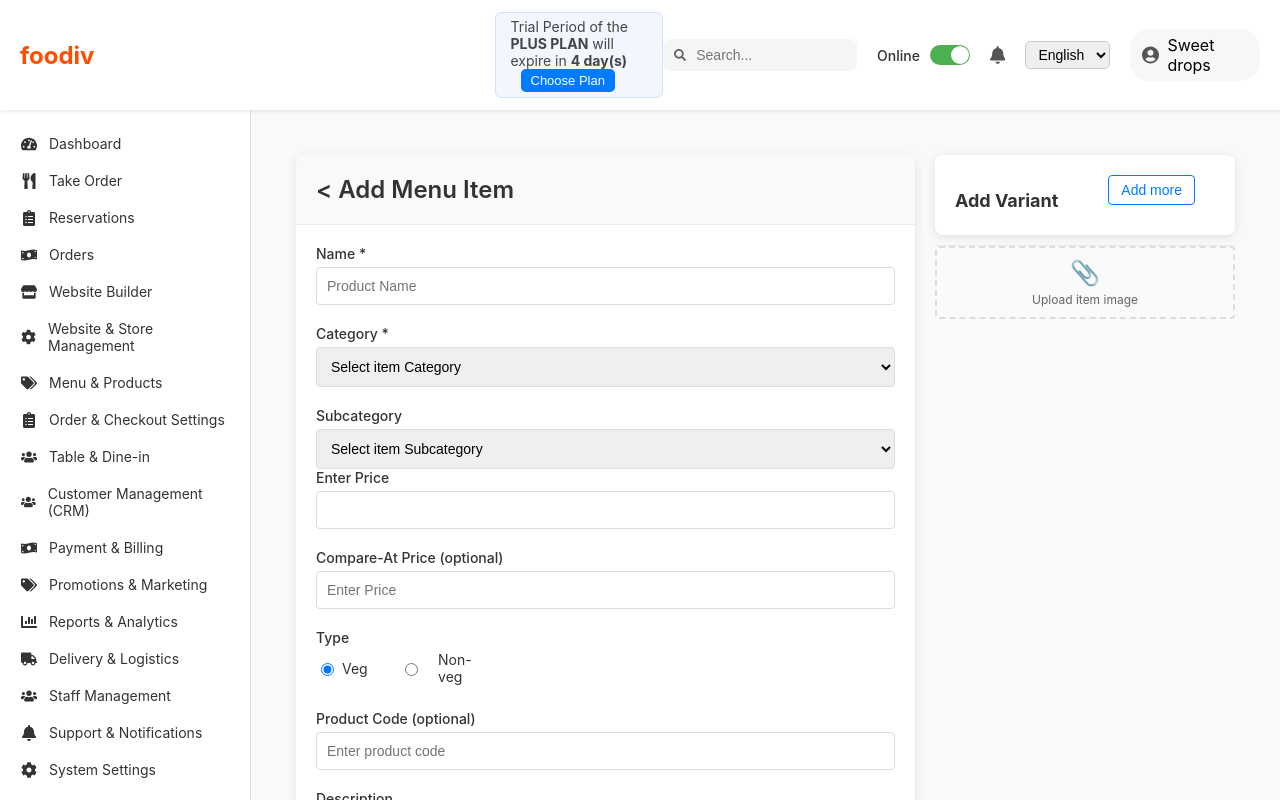
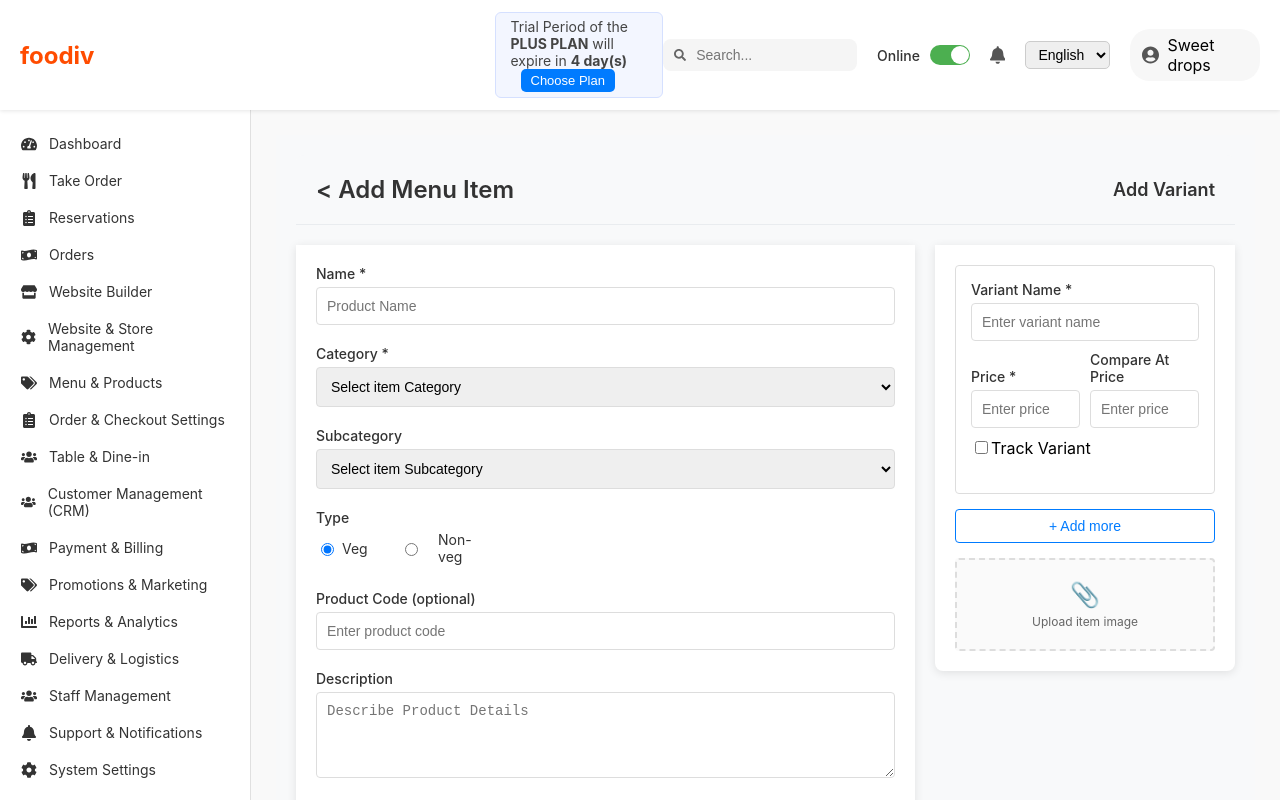
Before and after one commit to SharmBB/Os76-Resturant-Admin, a React (Create React App) app: page /menu-item-added in a window 1280 px wide. Shown: the top 800 px of the page. Built offline with nearby package versions, Linux system fonts and the light colour scheme.

Commit message:
change the MEnuItemForm

```diff
--- a/src/pages/Menu & Products/MenuItemAddedForm.css
+++ b/src/pages/Menu & Products/MenuItemAddedForm.css
@@ -7,44 +7,68 @@
   margin: 0 auto;
 }
 
+.shared-header {
+  display: flex;
+  justify-content: space-between;
+  align-items: center;
+  background: #f8f9fa;
+  padding: 20px;
+  border-bottom: 1px solid #e9ecef;
+  margin-bottom: 20px;
+  border-radius: 8px 8px 0 0;
+}
+
+.shared-header h2 {
+  margin: 0;
+  font-size: 24px;
+  font-weight: 600;
+  color: #333;
+}
+
+.shared-header h3 {
+  margin: 0;
+  font-size: 18px;
+  font-weight: 600;
+  color: #333;
+}
+
+.how-it-works-btn {
+  background: #007bff;
+  color: white;
+  border: none;
+  width: 150px;
+  height: 30px;
+  font-size: 16px;
+  cursor: pointer;
+  display: flex;
+  align-items: center;
+  justify-content: center;
+}
+
+.how-it-works-btn:hover {
+  background: #0056b3;
+}
+
 .main-container {
   display: flex;
   gap: 20px;
   align-items: flex-start;
 }
 
-.add-menu-form {
+.left-panel,
+.right-panel {
   background: white;
-  border-radius: 8px;
+  border-radius: 0 0 8px 8px;
   box-shadow: 0 2px 10px rgba(0, 0, 0, 0.1);
   overflow: hidden;
+}
+
+.left-panel {
   flex: 1;
 }
 
-.form-header {
-  display: flex;
-  justify-content: space-between;
-  align-items: center;
-  background: #f8f9fa;
-  padding: 20px;
-  border-bottom: 1px solid #e9ecef;
-}
-
-.form-header h2 {
-  margin: 0;
-  font-size: 24px;
-  font-weight: 600;
-  color: #333;
-}
-
-.info-btn {
-  background: #007bff;
-  color: white;
-  border: none;
-  border-radius: 20px;
-  padding: 8px 12px;
-  font-size: 12px;
-  cursor: pointer;
+.right-panel {
+  width: 300px;
 }
 
 .form-body {
@@ -84,41 +108,13 @@
 
 .form-row {
   display: flex;
-  gap: 20px;
+  gap: 10px;
   align-items: end;
 }
 
 .form-row .form-group {
   flex: 1;
   margin-bottom: 0;
-}
-
-.upload-image {
-  display: flex;
-  flex-direction: column;
-  align-items: center;
-  gap: 5px;
-  padding: 10px;
-  border: 2px dashed #ddd;
-  border-radius: 4px;
-  background: #fafafa;
-  cursor: pointer;
-  min-width: 150px;
-}
-
-.upload-image:hover {
-  border-color: #007bff;
-}
-
-.upload-image label {
-  font-size: 24px;
-  margin: 0;
-  cursor: pointer;
-}
-
-.upload-image span {
-  font-size: 12px;
-  color: #666;
 }
 
 .radio-group {
@@ -134,16 +130,17 @@
   font-weight: normal;
 }
 
-.checkbox-group label {
+.checkbox-group {
   display: flex;
   align-items: center;
   gap: 8px;
   cursor: pointer;
   font-weight: normal;
+  margin-bottom: 20px;
 }
 
-.submit-btn {
-  background: #28a745;
+.save-btn {
+  background: #6c757d;
   color: white;
   border: none;
   padding: 12px 24px;
@@ -154,82 +151,36 @@
   margin-top: 10px;
 }
 
-.submit-btn:hover {
-  background: #218838;
+.save-btn:hover {
+  background: #5a6268;
 }
 
-/* Add Variant Section */
-.add-variant-section {
-  background: white;
-  border-radius: 8px;
-  box-shadow: 0 2px 10px rgba(0, 0, 0, 0.1);
-  width: 300px;
+/* Right Panel Styles */
+.variants-container {
+  padding: 20px;
   display: flex;
   flex-direction: column;
-  transition: height 0.3s ease, min-height 0.3s ease;
-}
-
-.add-variant-section.collapsed {
-  min-height: 80px; /* Small compact height */
-  height: 80px;
-}
-
-.add-variant-section.expanded {
-  min-height: 500px; /* Big expanded height */
-  height: auto;
-}
-
-.variant-header {
-  padding: 20px;
-  border-bottom: 1px solid #e9ecef;
-  display: flex;
-  justify-content: space-between;
-  align-items: center;
-}
-
-.variant-header h3 {
-  margin: 0;
-  font-size: 18px;
-  color: #333;
-}
-
-.collapsed-btn {
-  background: #007bff;
-  color: white;
-  border: none;
-  border-radius: 4px;
-  padding: 6px 12px;
-  font-size: 14px;
-  cursor: pointer;
-}
-
-.collapsed-btn:hover {
-  background: #0056b3;
-}
-
-.variants-list {
-  flex: 1;
-  display: flex;
-  flex-direction: column;
-  gap: 15px;
-  padding: 0 20px 20px;
-  overflow-y: auto;
+  height: 100%;
 }
 
 .variant-item {
   border: 1px solid #ddd;
   border-radius: 4px;
   padding: 15px;
+  margin-bottom: 15px;
   position: relative;
-  margin-bottom: 10px;
 }
 
 .variant-item .form-group {
   margin-bottom: 10px;
 }
 
-.variant-item .form-group input {
-  width: 100%;
+.variant-item .form-row {
+  gap: 10px;
+}
+
+.variant-item .form-row .form-group {
+  margin-bottom: 10px;
 }
 
 .remove-variant-btn {
@@ -254,14 +205,43 @@
   border: 1px solid #007bff;
   color: #007bff;
   border-radius: 4px;
-  padding: 6px 12px;
+  padding: 8px 12px;
   font-size: 14px;
   cursor: pointer;
   align-self: flex-start;
-  margin: 0 20px 20px;
+  margin-bottom: 15px;
+  width: 100%;
 }
 
 .add-more-btn:hover {
   background: #007bff;
   color: white;
 }
+
+.upload-image {
+  display: flex;
+  flex-direction: column;
+  align-items: center;
+  gap: 5px;
+  padding: 20px;
+  border: 2px dashed #ddd;
+  border-radius: 4px;
+  background: #fafafa;
+  cursor: pointer;
+  margin-top: auto;
+}
+
+.upload-image:hover {
+  border-color: #007bff;
+}
+
+.upload-image label {
+  font-size: 24px;
+  margin: 0;
+  cursor: pointer;
+}
+
+.upload-image span {
+  font-size: 12px;
+  color: #666;
+}
--- a/src/pages/Menu & Products/MenuItemAddedForm.jsx
+++ b/src/pages/Menu & Products/MenuItemAddedForm.jsx
@@ -8,22 +8,26 @@ function MenuItemAddedForm() {
     name: '',
     category: '',
     subcategory: '',
-    price: '',
-    comparePrice: '',
     type: 'Veg',
     productCode: '',
     description: '',
-    trackInventory: false
   });
 
-  const [variants, setVariants] = useState([]);
-  const [isExpanded, setIsExpanded] = useState(false);
+  const [variants, setVariants] = useState([
+    {
+      id: Date.now(),
+      variantName: '',
+      price: '',
+      comparePrice: '',
+      track: false
+    }
+  ]);
 
   const handleChange = (e) => {
     const { name, value, type, checked } = e.target;
     setFormData(prev => ({
       ...prev,
-      [name]: type === 'checkbox' ? checked : value
+      [name]: type === 'radio' ? value : (type === 'checkbox' ? checked : value)
     }));
   };
 
@@ -37,34 +41,41 @@ function MenuItemAddedForm() {
     const newVariant = {
       id: Date.now(),
       variantName: '',
-      variantPrice: '',
-      variantOptions: ''
+      price: '',
+      comparePrice: '',
+      track: false
     };
     setVariants(prev => [...prev, newVariant]);
-    setIsExpanded(true); // Expand on adding variant
   };
 
   const updateVariant = (id, field, value) => {
-    setVariants(prev => prev.map(v => v.id === id ? { ...v, [field]: value } : v));
+    setVariants(prev => prev.map(v => v.id === id ? { ...v, [field]: typeof value === 'boolean' ? value : value } : v));
   };
 
   const removeVariant = (id) => {
     setVariants(prev => prev.filter(v => v.id !== id));
-    if (variants.length === 1) {
-      setIsExpanded(false); // Collapse if no variants left
-    }
+  };
+
+  const handleHowItWorks = () => {
+    // Handle "How it works" modal or info
+    console.log('How it works clicked');
   };
 
   return (
     <DashboardLayout>
+
+
       <div className="app">
-        <div className="main-container">
 
-          <form onSubmit={handleSubmit} className="add-menu-form">
-                    <div className="form-header">
+        <div className="shared-header">
           <h2>&lt; Add Menu Item</h2>
+          <h3>Add Variant</h3>
         </div>
 
+
+        <div className="main-container">
+          <div className="left-panel">
+            <form onSubmit={handleSubmit}>
               <div className="form-body">
                 <div className="form-group">
                   <label>Name *</label>
@@ -94,7 +105,6 @@ function MenuItemAddedForm() {
                   </select>
                 </div>
 
-              <div className="form-row">
                 <div className="form-group">
                   <label>Subcategory</label>
                   <select
@@ -107,33 +117,6 @@ function MenuItemAddedForm() {
                     <option value="sub2">Subcategory 2</option>
                     {/* Add more options as needed */}
                   </select>
-                </div>
-
-              </div>
-
-              <div className="form-group">
-                <label>Enter Price</label>
-                <input
-                  type="number"
-                  name="price"
-                  value={formData.price}
-                  onChange={handleChange}
-                  step="0.01"
-                  min="0"
-                />
-              </div>
-
-              <div className="form-group">
-                <label>Compare-At Price (optional)</label>
-                <input
-                  type="number"
-                  name="comparePrice"
-                  value={formData.comparePrice}
-                  onChange={handleChange}
-                  step="0.01"
-                  min="0"
-                  placeholder="Enter Price"
-                />
                 </div>
 
                 <div className="form-group">
@@ -184,31 +167,74 @@ function MenuItemAddedForm() {
                   />
                 </div>
 
+                <button type="submit" className="save-btn">Save</button>
+              </div>
+            </form>
+          </div>
+
+          <div className="right-panel">
+            <div className="variants-container">
+              {variants.map((variant) => (
+                <div key={variant.id} className="variant-item">
+                  <div className="form-group">
+                    <label>Variant Name *</label>
+                    <input
+                      type="text"
+                      value={variant.variantName}
+                      onChange={(e) => updateVariant(variant.id, 'variantName', e.target.value)}
+                      placeholder="Enter variant name"
+                      required
+                    />
+                  </div>
+
+                  <div className="form-row">
+                    <div className="form-group">
+                      <label>Price *</label>
+                      <input
+                        type="number"
+                        value={variant.price}
+                        onChange={(e) => updateVariant(variant.id, 'price', e.target.value)}
+                        step="0.01"
+                        min="0"
+                        placeholder="Enter price"
+                        required
+                      />
+                    </div>
+                    <div className="form-group">
+                      <label>Compare At Price</label>
+                      <input
+                        type="number"
+                        value={variant.comparePrice}
+                        onChange={(e) => updateVariant(variant.id, 'comparePrice', e.target.value)}
+                        step="0.01"
+                        min="0"
+                        placeholder="Enter price"
+                      />
+                    </div>
+                  </div>
+
                   <div className="checkbox-group">
                     <label>
                       <input
                         type="checkbox"
-                    name="trackInventory"
-                    checked={formData.trackInventory}
-                    onChange={handleChange}
+                        checked={variant.track}
+                        onChange={(e) => updateVariant(variant.id, 'track', e.target.checked)}
                       />
-                  Track Inventory
+                      Track Variant
                     </label>
                   </div>
 
-              <button type="submit" className="submit-btn">Add Item</button>
-            </div>
-          </form>
-
-          <div className={`add-variant-section ${isExpanded ? 'expanded' : 'collapsed'}`}>
-            <div className="variant-header">
-              <h3>Add Variant</h3>
-              {!isExpanded && (
-                <button type="button" className="add-more-btn collapsed-btn" onClick={addVariant}>
-                  Add more
+                  {variants.length > 1 && (
+                    <button type="button" className="remove-variant-btn" onClick={() => removeVariant(variant.id)}>
+                      Remove
                     </button>
                   )}
                 </div>
+              ))}
+
+              <button type="button" className="add-more-btn" onClick={addVariant}>
+                + Add more
+              </button>
 
               <div className="upload-image">
                 <label htmlFor="image-upload">📎</label>
@@ -221,48 +247,7 @@ function MenuItemAddedForm() {
                 />
                 <span>Upload item image</span>
               </div>
-
-            {isExpanded && (
-              <>
-                <div className="variants-list">
-                  {variants.map((variant) => (
-                    <div key={variant.id} className="variant-item">
-                      <div className="form-group">
-                        <label>Variant Name</label>
-                        <input
-                          type="text"
-                          value={variant.variantName}
-                          onChange={(e) => updateVariant(variant.id, 'variantName', e.target.value)}
-                          placeholder="Enter variant name"
-                        />
             </div>
-                      <div className="form-group">
-                        <label>Variant Price</label>
-                        <input
-                          type="number"
-                          value={variant.variantPrice}
-                          onChange={(e) => updateVariant(variant.id, 'variantPrice', e.target.value)}
-                          step="0.01"
-                          min="0"
-                          placeholder="Enter price"
-                        />
-                      </div>
-                      <div className="form-group">
-                        <label>Variant Options</label>
-                        <input
-                          type="text"
-                          value={variant.variantOptions}
-                          onChange={(e) => updateVariant(variant.id, 'variantOptions', e.target.value)}
-                          placeholder="e.g., Size: Small, Medium, Large"
-                        />
-                      </div>
-                      <button type="button" className="remove-variant-btn" onClick={() => removeVariant(variant.id)}>Remove</button>
-                    </div>
-                  ))}
-                </div>
-                <button type="button" className="add-more-btn" onClick={addVariant}>Add more</button>
-              </>
-            )}
           </div>
         </div>
       </div>
```
Lines whose indentation alone changed are shown as unchanged.
